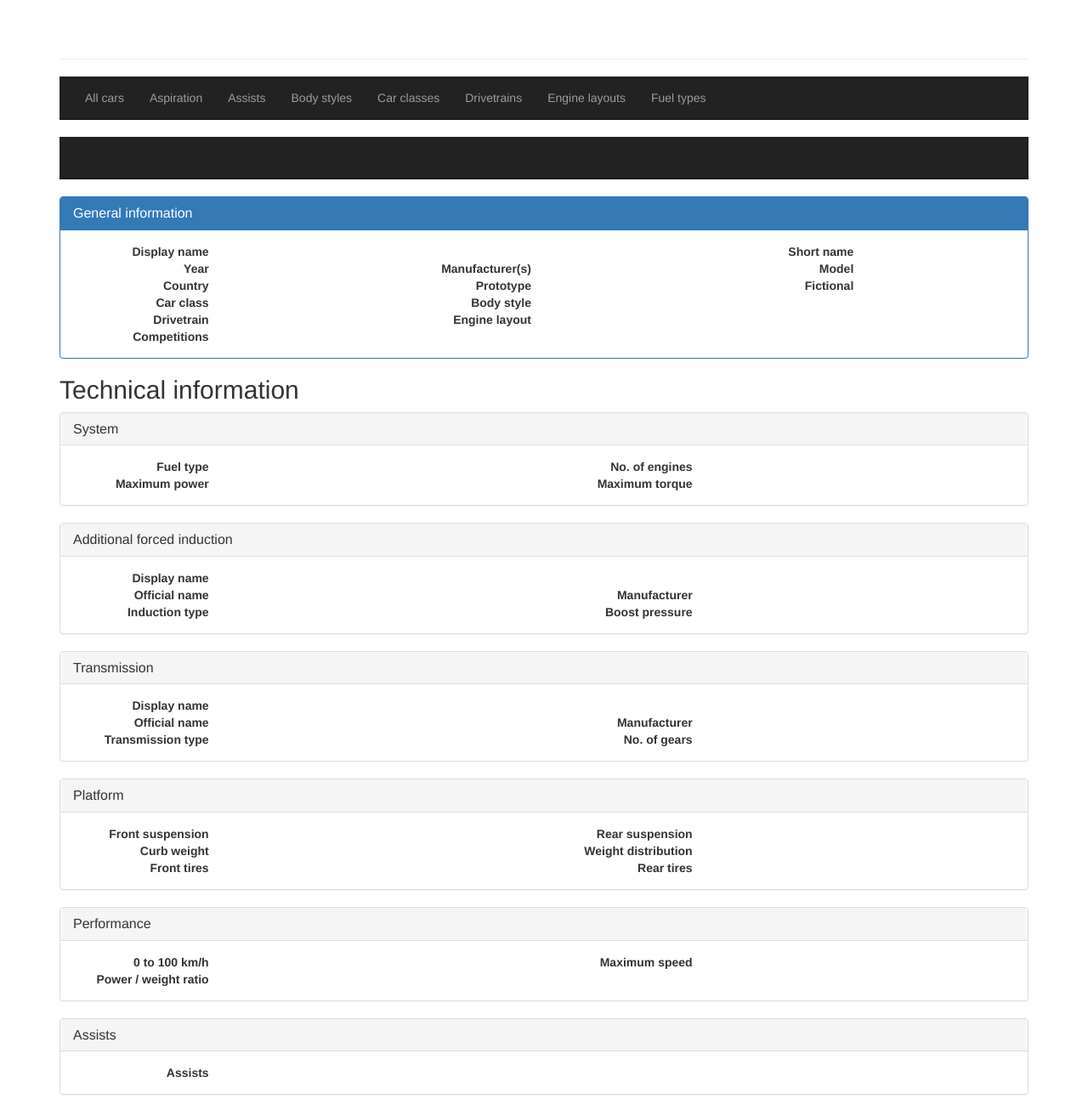
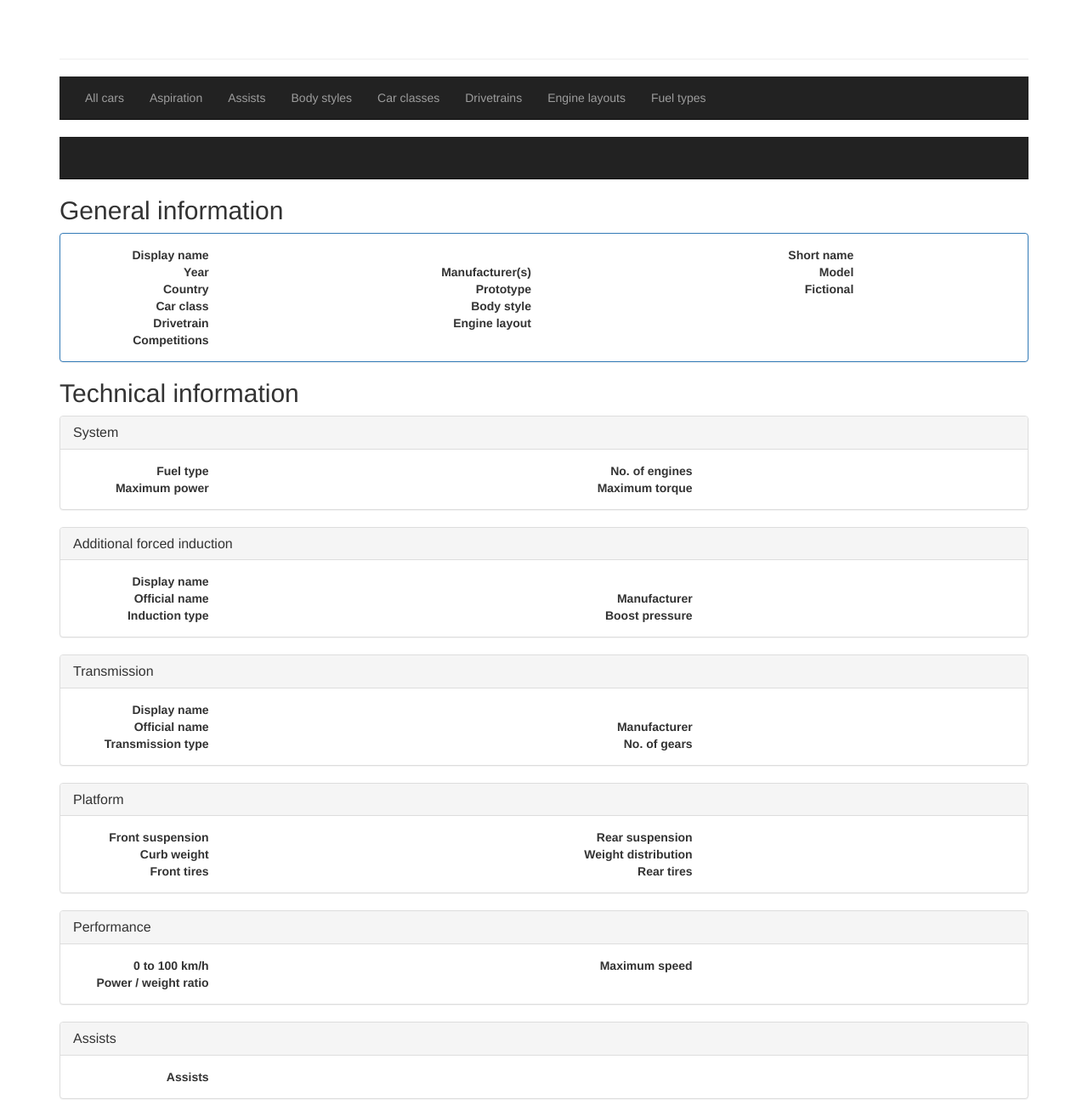
Before and after one commit to PanVidla/car-database-v2, a Python web app: template general/templates/cars_detail.html in a window 1280 px wide. Shown: the part 51-1364 px from the top of the page at 85% size. Before the commit the page ends 1339 px from the top, so only its background shows below. Run offline with Jinja, Linux system fonts and the light colour scheme; the template is opened without the code that fills it, so the values that code supplies are empty; some libraries are stand-ins or nearby versions.

Commit message:
A minor adjustment of the Car detail view.

```diff
--- a/general/templates/cars_detail.html
+++ b/general/templates/cars_detail.html
@@ -27,12 +27,11 @@
 
     <!--  Content  -->
     <!--  General information  -->
+    <h2>General information</h2>
+
     <div>
         <div class="panel panel-primary">
-          <div class="panel-heading">
-            <h3 class="panel-title">General information</h3>
-          </div>
-          <div class="panel-body">
+            <div class="panel-body">
               <div class="row">
                   <div class="col-sm-2 text-right"><b>Display name</b></div>
                   <div class="col-sm-6">{{ car.name_display }}</div>
```
Also changed, not shown: README.md.
